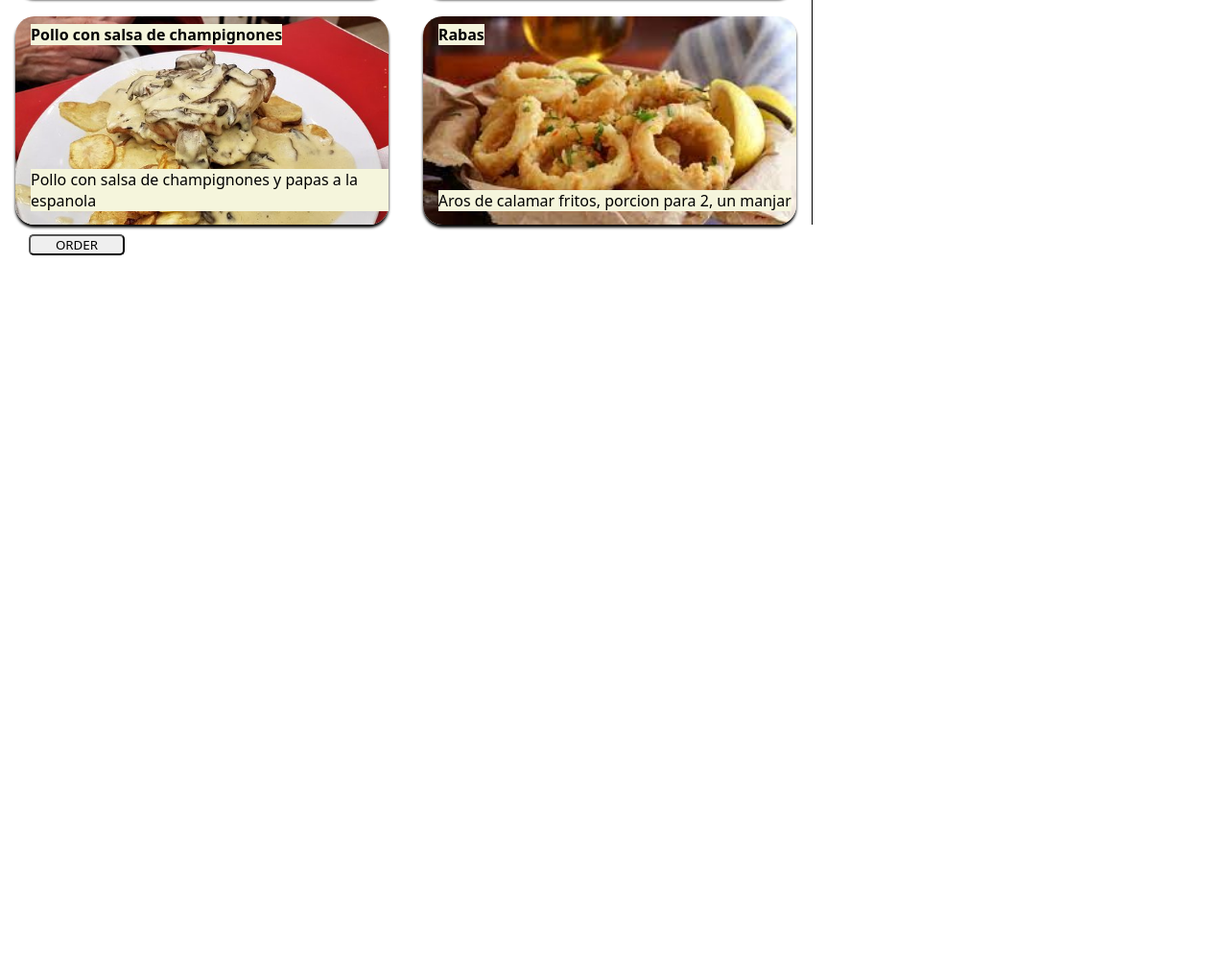
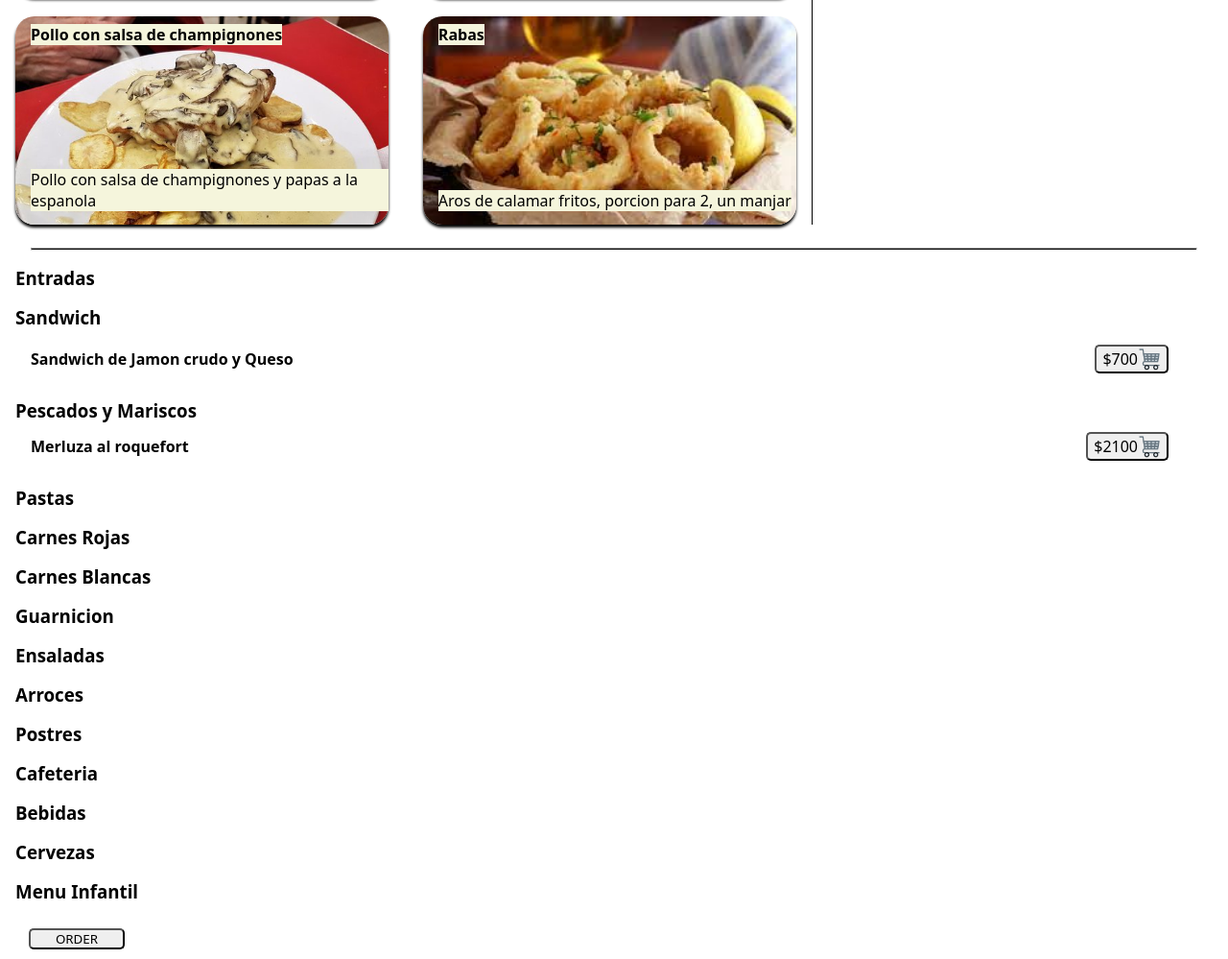
Before and after one commit to LuisTali/CNMPBuffetMenu, a plain HTML site: page index.html in a window 1280 px wide. Shown: the part 726-1725 px from the top of the page at 96% size. Before the commit the page ends 1002 px from the top, so only its background shows below. Drawn offline with Linux system fonts and the light colour scheme.

Commit message:
Add foods by category and button with a shoppingCart icon and the price of the dish

```diff
--- /dev/null
+++ b/Iconos/shoppingCart/about.txt
@@ -0,0 +1,6 @@
+This favicon was generated using the following graphics from Twitter Twemoji:
+
+- Graphics Title: 1f6d2.svg
+- Graphics Author: Copyright 2020 Twitter, Inc and other contributors (https://github.com/twitter/twemoji)
+- Graphics Source: https://github.com/twitter/twemoji/blob/master/assets/svg/1f6d2.svg
+- Graphics License: CC-BY 4.0 (https://creativecommons.org/licenses/by/4.0/)
--- a/index.html
+++ b/index.html
@@ -9,6 +9,10 @@
     <link rel="preconnect" href="https://fonts.googleapis.com">
 <link rel="preconnect" href="https://fonts.gstatic.com" crossorigin>
 <link href="https://fonts.googleapis.com/css2?family=Dancing+Script:wght@500&display=swap" rel="stylesheet">
+<link rel="apple-touch-icon" sizes="180x180" href="/apple-touch-icon.png">
+<link rel="icon" type="image/png" sizes="32x32" href="/favicon-32x32.png">
+<link rel="icon" type="image/png" sizes="16x16" href="/favicon-16x16.png">
+<link rel="manifest" href="/site.webmanifest">
 </head>
 <body>
 
@@ -90,6 +94,76 @@
         <hr id="lineaMoviles">
     </div>
 
+    <hr id="lineaMenuTextual">
+
+    <div class="menu">
+        <div class="categoria">
+
+        </div>
+
+        <div class="categoria">
+            <h3>Entradas</h3>
+        </div>
+
+        <div class="categoria">
+            <h3>Sandwich</h3>
+            <ul>
+                <li><li><h4>Sandwich de Jamon crudo y Queso</h4> <button>$700 <img src="./Iconos/shoppingCart/apple-touch-icon.png" style="width: 24px; height: 24px;" alt=""></button></li></li>
+            </ul>
+        </div>
+
+        <div class="categoria">
+            <h3>Pescados y Mariscos</h3>
+            <ul>
+                <li><h4>Merluza al roquefort</h4> <button>$2100 <img src="./Iconos/shoppingCart/apple-touch-icon.png" style="width: 24px; height: 24px;" alt=""></button></li>
+            </ul>
+        </div>
+
+        <div class="categoria">
+            <h3>Pastas</h3>
+        </div>
+
+        <div class="categoria">
+            <h3>Carnes Rojas</h3>
+        </div>
+
+        <div class="categoria">
+            <h3>Carnes Blancas</h3>
+        </div>
+
+        <div class="categoria">
+            <h3>Guarnicion</h3>
+        </div>
+
+        <div class="categoria">
+            <h3>Ensaladas</h3>
+        </div>
+
+        <div class="categoria">
+            <h3>Arroces</h3>
+        </div>
+
+        <div class="categoria">
+            <h3>Postres</h3>
+        </div>
+
+        <div class="categoria">
+            <h3>Cafeteria</h3>
+        </div>
+
+        <div class="categoria">
+            <h3>Bebidas</h3>
+        </div>
+
+        <div class="categoria">
+            <h3>Cervezas</h3>
+        </div>
+
+        <div class="categoria">
+            <h3>Menu Infantil</h3>
+        </div>
+    </div>
+
     <button class="">
         <span>ORDER</span>
     </button>
--- a/style.css
+++ b/style.css
@@ -201,6 +201,34 @@ button{
     display: none;
 }
 
+#lineaMenuTextual{
+    height: 3px;
+    margin-top: 24px;
+    background-color: black;
+    width: 95%;
+    margin-left: 2.5%;
+}
+
+.menu .categoria{
+    margin: 16px;
+}
+
+.menu .categoria ul li{
+    display: flex;
+    justify-content: space-between;
+    margin: 0px 16px 6px 16px;
+    align-items: center;
+}
+
+.menu .categoria ul li button{
+    display: flex;
+    font-size: 16px;
+    width: auto;
+    height: 30px;
+    padding: 0px 6px 0px 6px;
+    align-items: center;
+}
+
 @media screen and (max-width:843px){
     body{
         overflow-y: scroll;
```
Also changed, not shown: Iconos/shoppingCart/android-chrome-192x192.png (added), Iconos/shoppingCart/android-chrome-512x512.png (added), Iconos/shoppingCart/apple-touch-icon.png (added), Iconos/shoppingCart/favicon-16x16.png (added), Iconos/shoppingCart/favicon-32x32.png (added), Iconos/shoppingCart/favicon.ico (added), Iconos/shoppingCart/site.webmanifest (added).
